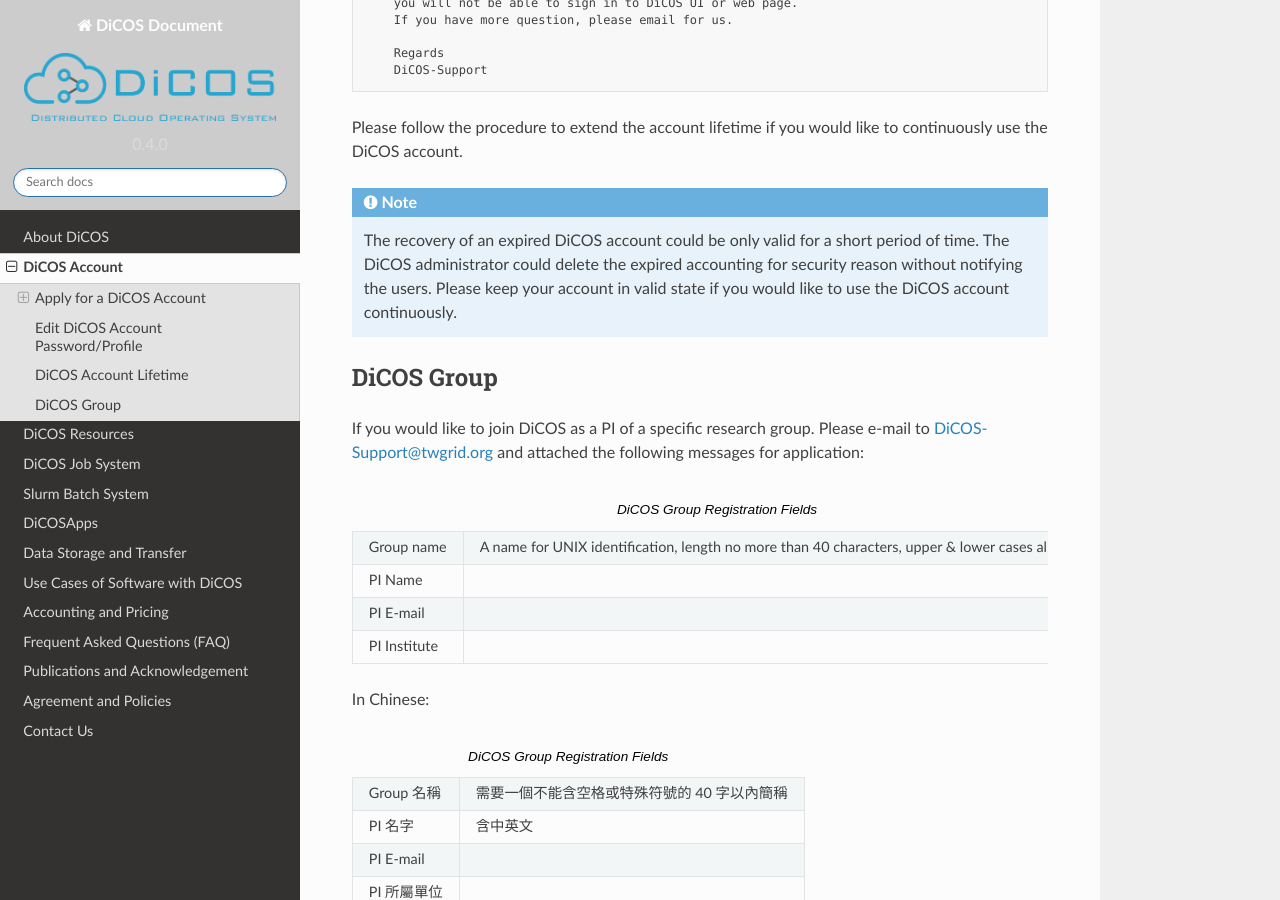
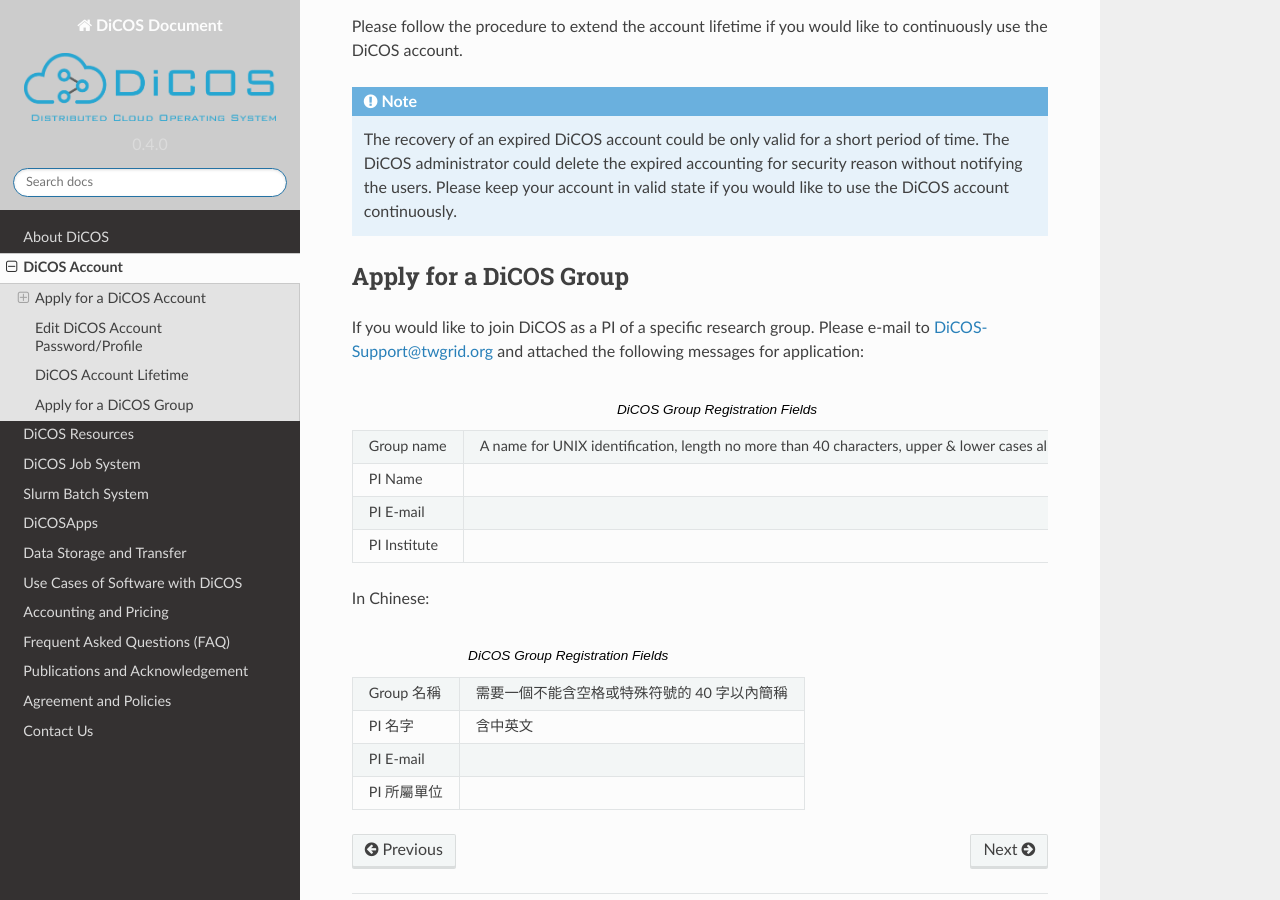
Before and after one commit to ASGCOPS/dicos_document, a Sphinx documentation site: the page built from docs/source/dicos_account.rst, in a window 1280 px wide and 900 px high, scrolled down 7642 px. Built offline with Sphinx 7.4.7 and the Read the Docs theme 2.0.0, drawn with Linux system fonts in a browser that asks for light colours.

Commit message:
Modify password_change.png, and edit dicos_account.rst

```diff
--- a/docs/source/dicos_account.rst
+++ b/docs/source/dicos_account.rst
@@ -181,7 +181,7 @@
    The recovery of an expired DiCOS account could be only valid for a short period of time. The DiCOS administrator could delete the expired accounting for security reason without notifying the users. Please keep your account in valid state if you would like to use the DiCOS account continuously.
 
 ==========================================
-DiCOS Group
+Apply for a DiCOS Group
 ==========================================
 
 If you would like to join DiCOS as a PI of a specific research group. Please e-mail to DiCOS-Support@twgrid.org and attached the following messages for application:
```
Also changed, not shown: docs/source/image/password_change.png.
